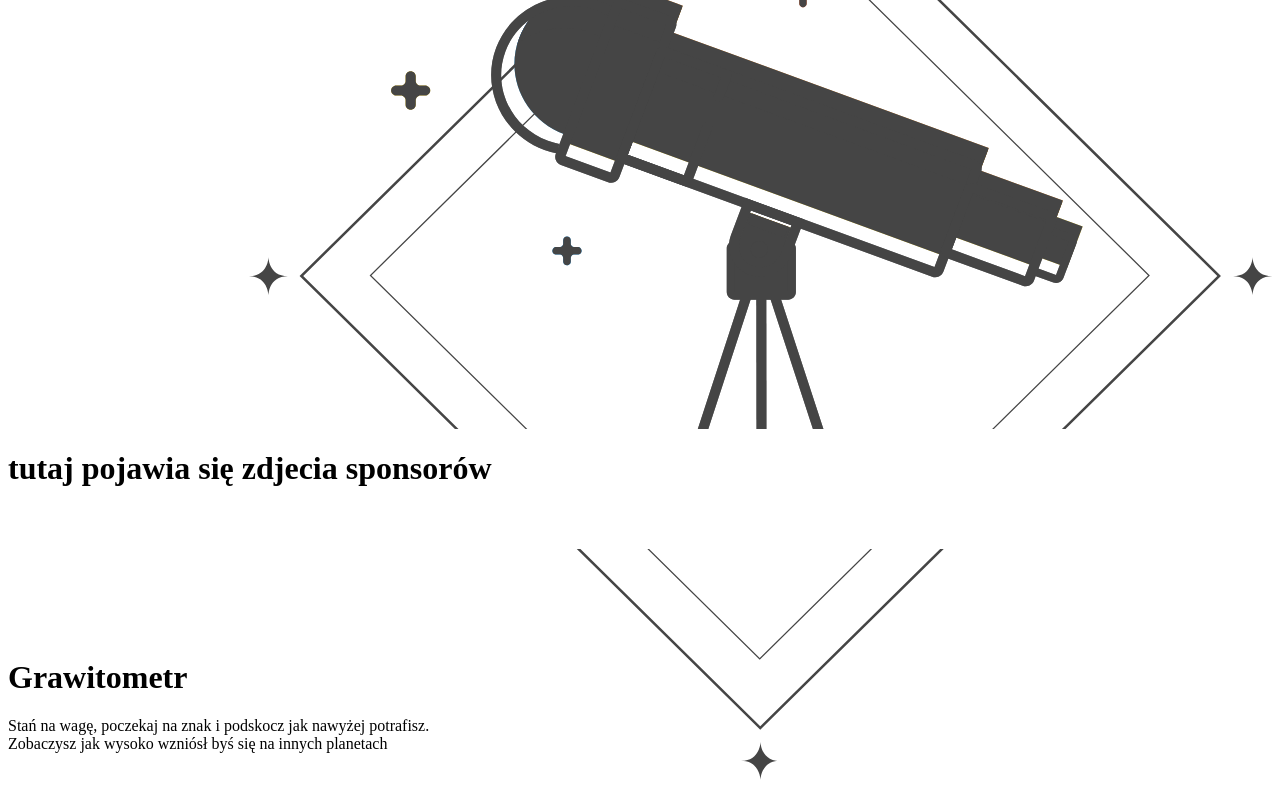
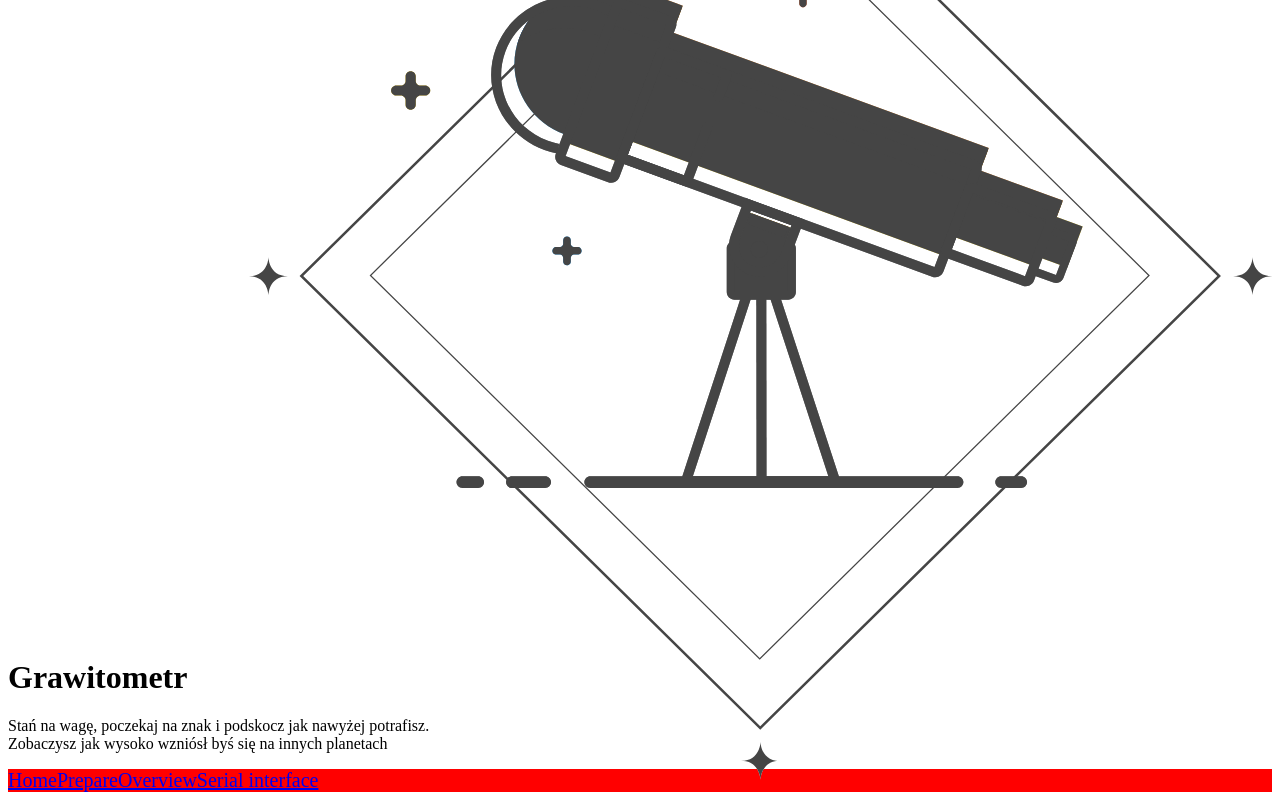
Before and after one commit to TakeMyFeathers/grawitometr_planetarium, a Vue app: page / in a window 1280 px wide. Shown: the part 251-1051 px from the top of the page. Built offline with nearby package versions, Linux system fonts and the light colour scheme; the HTML template or start-up script is replaced by a standard one.

Commit message:
Fresh commit

```diff
--- a/src/App.vue
+++ b/src/App.vue
@@ -5,15 +5,14 @@
     </transition>
   </router-view>
 
-  <Footer />
+  <DevNav />
 </template>
 
 <script setup lang="ts">
-import Footer from "./components/Footer.vue";
-
 import { provide, ref } from "vue";
 import { invoke } from "@tauri-apps/api/tauri";
 import { listen } from "@tauri-apps/api/event";
+import DevNav from "./components/DevNav.vue";
 
 type SerialReadPayload = Uint32Array
 
```
Also changed, not shown: 1 other file (tests, documents, lock files or other folders).
